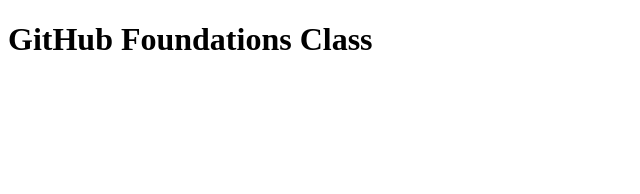
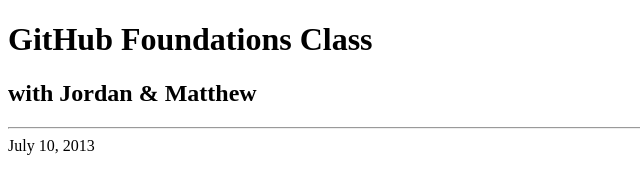
Before and after one commit to jhageman/foundations-class-july, a plain HTML site: page index.html in a window 1280 px wide. Shown: the whole page, without its empty margins (0-640 px from the left). Drawn offline with Linux system fonts and the light colour scheme.

Commit message:
Updated author names, add div around date

```diff
--- a/index.html
+++ b/index.html
@@ -4,5 +4,10 @@
 	</head>
 	<body>
 		<h1>GitHub Foundations Class</h1>
+		<h2>with Jordan &amp; Matthew</h2>
+		<hr>
+		<div class="date">
+			July 10, 2013
+		</div>
 	</body>
 </html>
```
